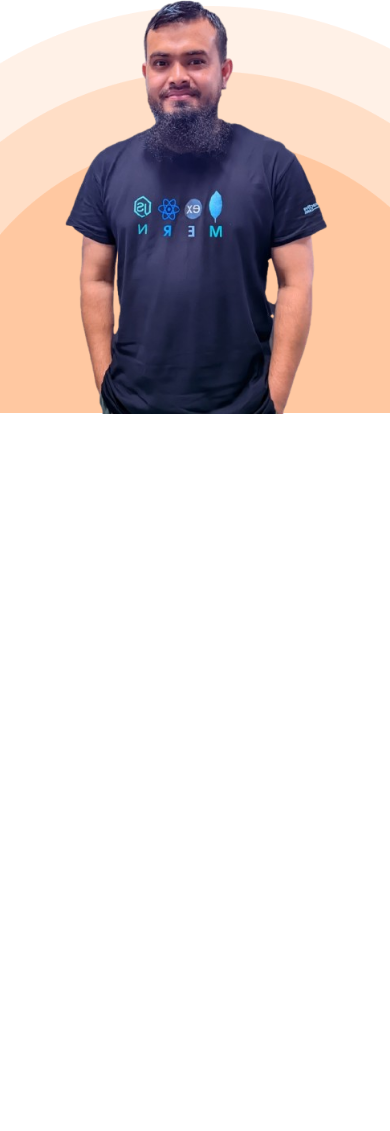
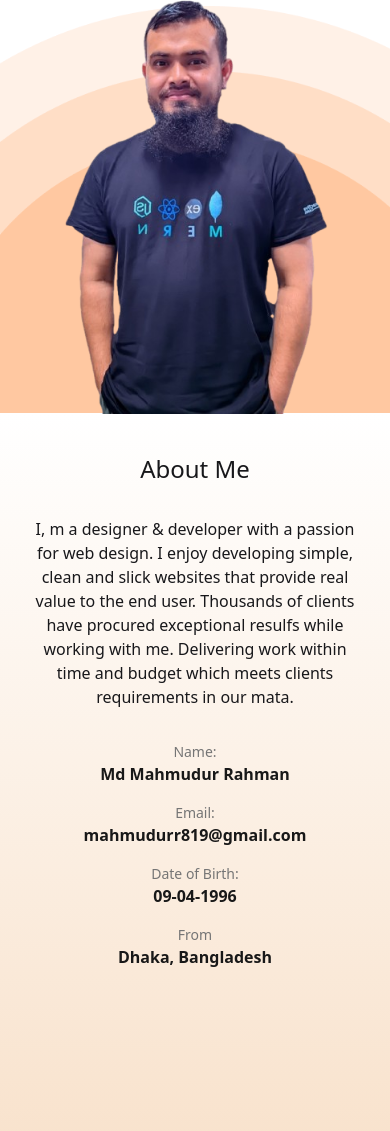
Before and after one commit to mahmud819/portfolio-repo, a plain HTML site: page index.html in a window 390 px wide. Shown: the part 403-1534 px from the top of the page. Before the commit the page ends 844 px from the top, so only its background shows below. Drawn offline with nearby package versions, Linux system fonts and the light colour scheme.

Commit message:
about section responsive completed

```diff
--- a/index.html
+++ b/index.html
@@ -114,11 +114,11 @@
 
     <section
       id="about-section"
-      class="hidden about-section min-h-screen bg-gradient-to-b from-[#fff] to-[#f7ddc3d4]"
+      class="about-section min-h-screen bg-gradient-to-b from-[#fff] to-[#f7ddc3d4]"
     >
       <!-- <div class="bg-gradient-to-b from-[#FD5E0A]  to-[#FD6E0A]"></div> -->
-      <div class="w-[80%] px-4 mx-auto my-auto py-[10%] text-center">
-        <h1 class="text-6xl">About Me</h1>
+      <div class="w-[90%] lg:w-[80%] px-4 mx-auto my-auto py-[10%] text-center">
+        <h1 class="text-2xl lg:text-6xl">About Me</h1>
         <p class="py-8">
           I, m a designer & developer with a passion for web design. I enjoy
           developing simple, clean and slick websites that provide real value to
@@ -127,20 +127,27 @@
           meets clients requirements in our mata.
         </p>
         <!-- about card -->
-        <div class="flex justify-evenly">
+        <div class="flex flex-col lg:flex-row lg:justify-evenly">
+          <!-- name div -->
           <div>
             <p class="section-description">Name:</p>
             <h2 class="section-title">Md Mahmudur Rahman</h2>
           </div>
-          <div>
+
+          <!-- email div -->
+          <div class="mt-4 lg:mt-0">
             <p class="section-description">Email:</p>
             <h2 class="section-title">mahmudurr819@gmail.com</h2>
           </div>
-          <div>
+
+          <!-- birth date div -->
+          <div class="mt-4 lg:mt-0">
             <p class="section-description">Date of Birth:</p>
             <h2 class="section-title">09-04-1996</h2>
           </div>
-          <div>
+
+          <!-- address div -->
+          <div class="mt-4 lg:mt-0">
             <p class="section-description">From</p>
             <h2 class="section-title">Dhaka, Bangladesh</h2>
           </div>
```
